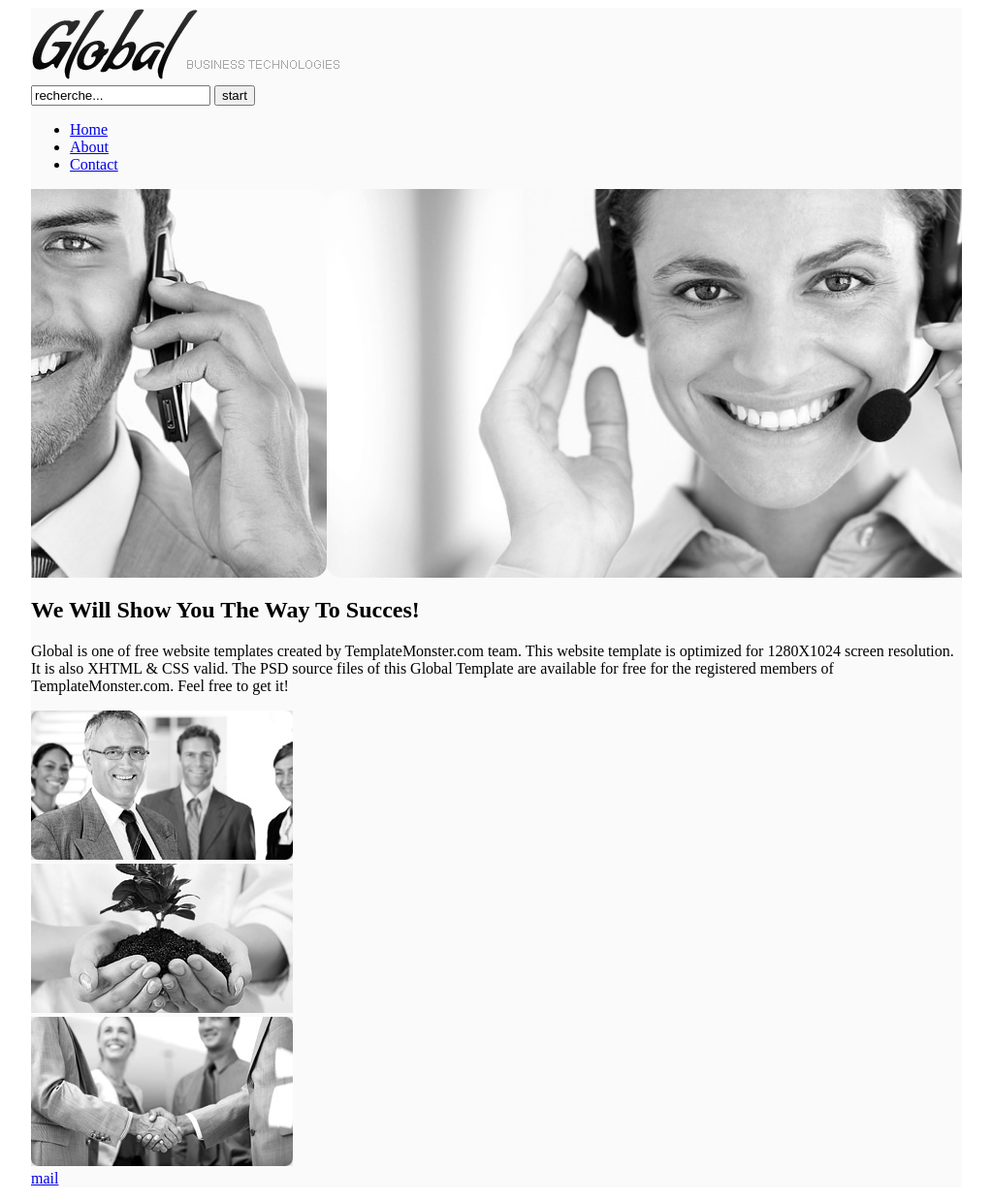
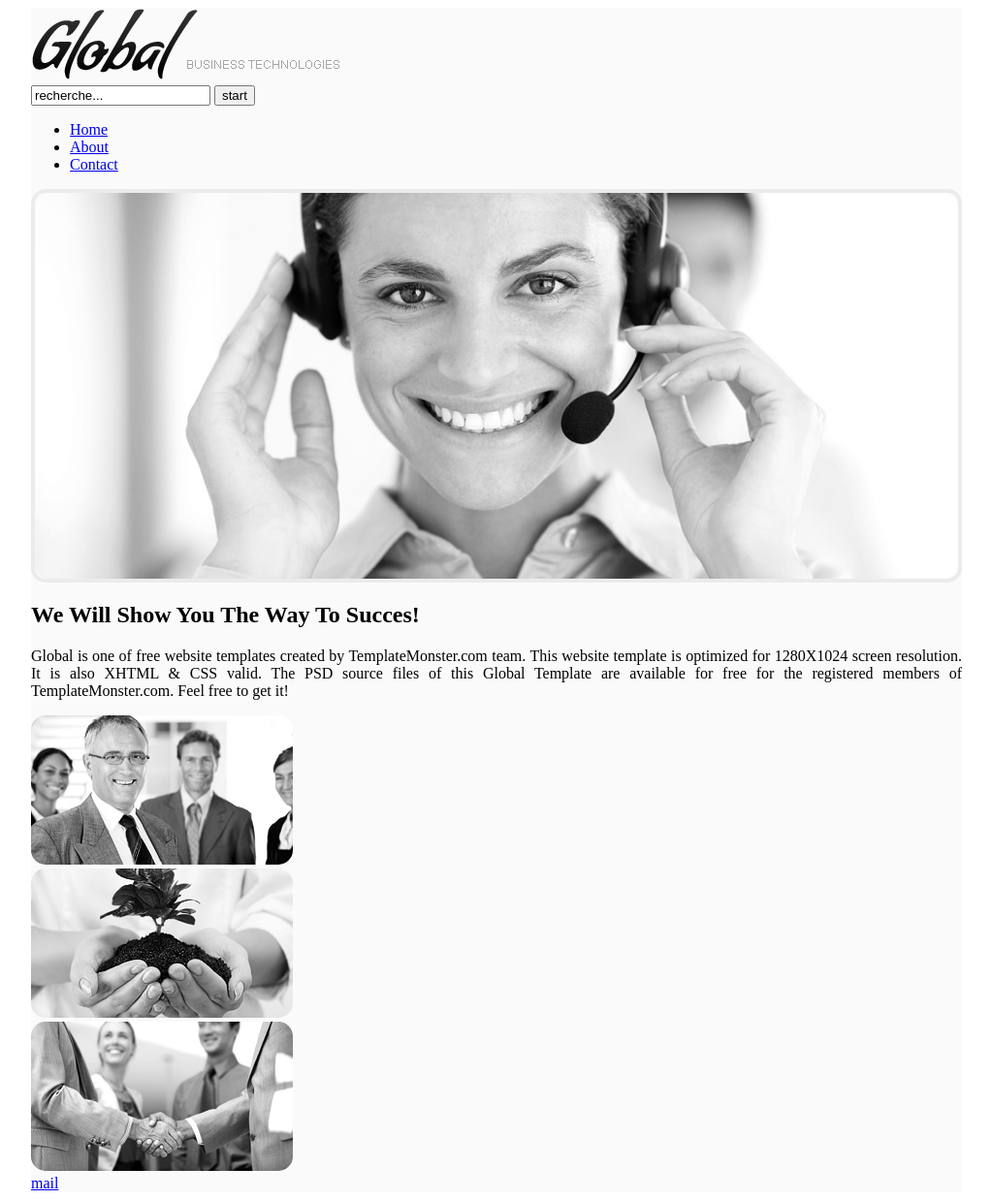
Before and after one commit to DuchenetVictor/TP-HtmlCss, a PHP site: page / in a window 1280 px wide. Shown: the whole page at 97% size, without its empty margins (128-1151 px from the left). Run offline with PHP 8.4, Linux system fonts and the light colour scheme.

Commit message:
fix carrousel

```diff
--- a/css/style.css
+++ b/css/style.css
@@ -1,31 +1,33 @@
 
-div{
-    max-width: 960px;
-}
 
-div#p{
+p{
     text-align: justify;
 }
 
-div#slider{
+img{
+    border-radius: 15px;
+}
+
+#slider{
     width: 100%;
-    max-width: 960px;
+    max-width: 952px;
     overflow: hidden;
+    border-radius: 15px;
+    border: #ebebec 4px solid;
 }
-    div#slider figure {
+    #slider figure {
         position: relative;
-        width: 500%;
+        width: 400%;
         margin: 0;
         padding: 0;
         font-size: 0;
         text-align: left;
-        animation: 30s slidy infinite;
+        animation: 15s slidy infinite;
     }
-        div#slider figure img {
-            width: 20%;
+        #slider figure img {
+            width: 25% ;
             height: auto;
             float: left;
-            border-radius: 15px;
         }
 
 @keyframes slidy{
@@ -35,10 +37,7 @@ div#slider{
     45% {left: -100%;}
     50% {left: -200%;}
     70% {left: -200%;}
-    75% {left: -300%;}
-    95% {left: -300%;}
-    100% {left: -400%;}
-
+    100% {left:-200%;}
 }
 
 #conteneur
@@ -55,7 +54,7 @@ body{
 #page{
     margin-left: auto;
     margin-right: auto;
-  width: 960px;
-  background-color: #FAFAFA;
-  align-content: center;
+    width: 960px;
+    background-color: #FAFAFA;
+    align-content: center;
 }
--- a/index.html
+++ b/index.html
@@ -26,6 +26,7 @@
 			</nav>
 
 			<div id="slider">
+
 				<figure>
 					<img src="ressources/slider-1.jpg"alt>
 					<img src="ressources/slider-2.jpg"alt>
@@ -43,7 +44,6 @@
 				</p>
 
 			</div>
-
 			</header>
 
 
```
